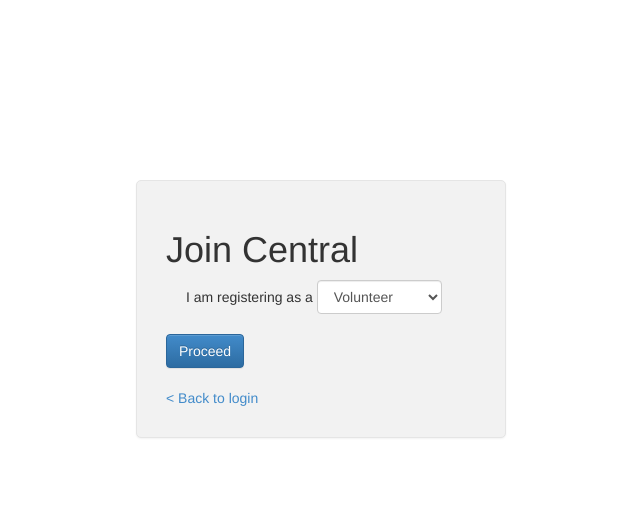
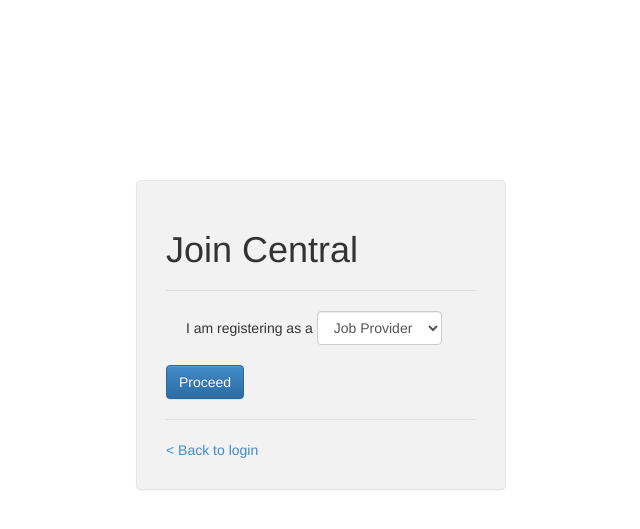
Before and after one commit to 1dot4/central, a PHP site: page /register in a window 1280 px wide. Shown: the top 529 px of the page, without its empty margins (319-959 px from the left). Run offline with PHP 8.4, Linux system fonts and the light colour scheme.

Commit message:
Added hr's and make job provider as the default selection in register

```diff
--- a/templates/Register.tpl.php
+++ b/templates/Register.tpl.php
@@ -20,22 +20,28 @@
             .form-inline .form-heading {
                 margin-bottom: 10px;
             }
+
+            hr {
+                border-top: 1px solid #dddddd;
+            }
         </style>
     </head>
     <body>
         <form method='post' action='register/1' class="form-inline" role="form">
             <h1 class="form-heading"><?php echo $title ?></h1>
+            <hr>
             <div class="form-group">
                 <label class="checkbox-inline">I am registering as a</label>
                 <select name="registrant" class="form-control">
+                    <option value="job-provider">Job Provider</option>
+                    <option value="job-seeker">Job Seeker</option>
                     <option value="volunteer">Volunteer</option>
-                    <option value="job-seeker">Job Seeker</option>
-                    <option value="job-provider">Job Provider</option>
                 </select>
             </div>
             <br><br>
             <input type="submit" value="Proceed" class="btn btn-primary">
-            <br><br>
+            <br>
+            <hr>
             <a href=".">< Back to login</a>
         </form>
         <?php require_once 'include/Scripts.php' ?>
```
Also changed, not shown: templates/Login.tpl.php (+7 -1 lines).
